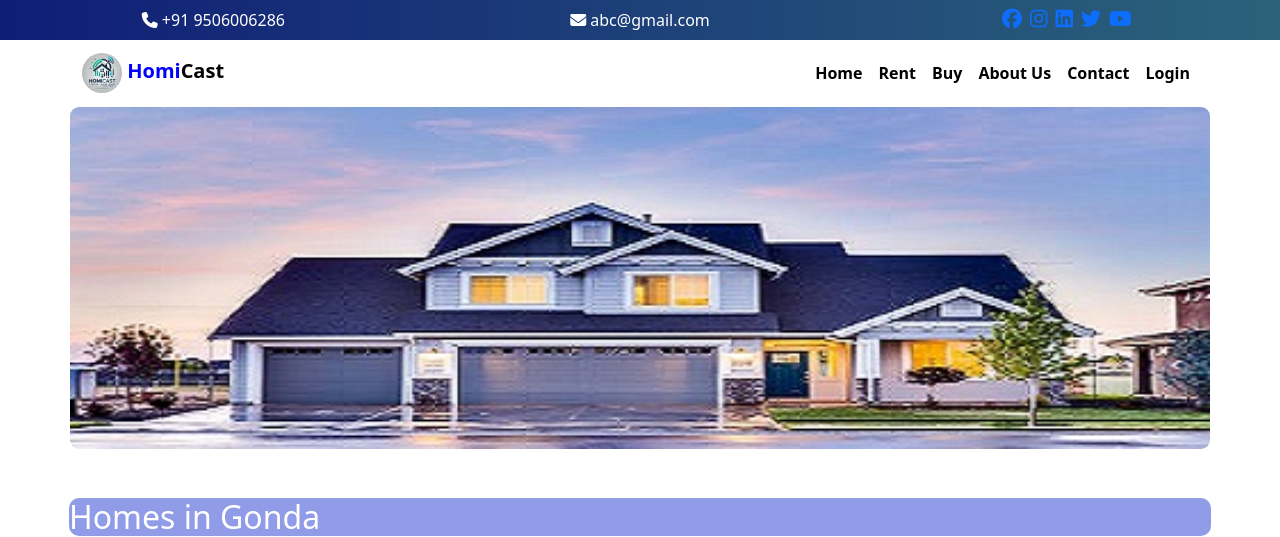
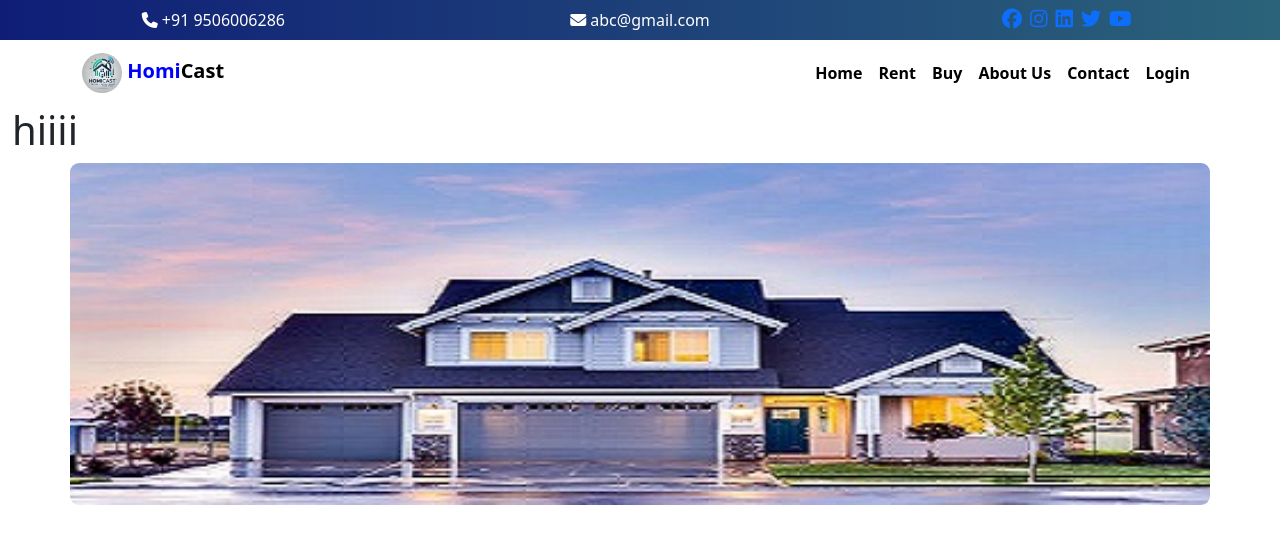
Before and after one commit to Prince-Patwa/HomiCast, a Django app: page / in a window 1280 px wide. Shown: the top 537 px of the page. Run offline with Django 5.2, Linux system fonts and the light colour scheme; data comes from the database, SQL or seed files in the repository; parts of the project's set-up code (start-up, migrations or seed data) failed here and were passed over; some libraries are stand-ins or nearby versions.

Commit message:
I more line added in houseapp/index.html

```diff
--- a/houseapp/templates/index.html
+++ b/houseapp/templates/index.html
@@ -1,7 +1,7 @@
 {% extends 'base.html' %}
 {% load static %}
 {% block body %}
-
+<H1>hiiii</H1>
 <!-- Responsive container -->
 <div class="container-fluid px-3">
 
```
